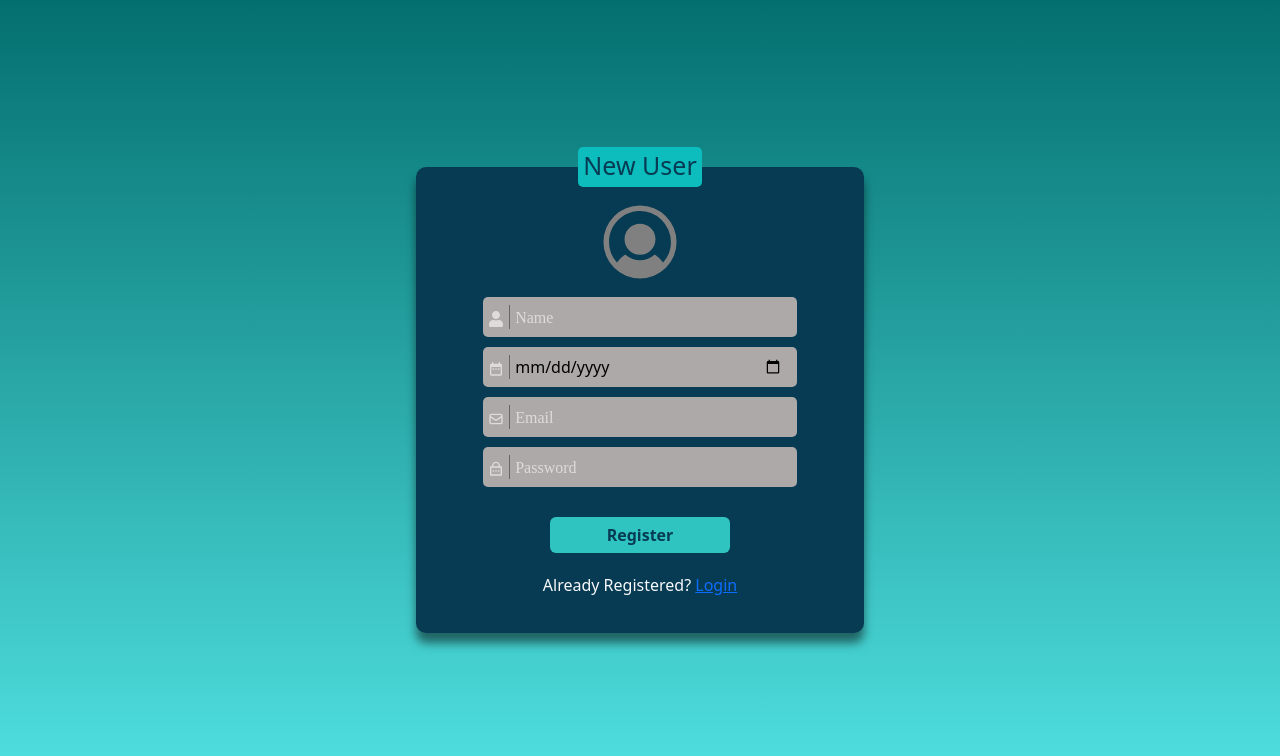
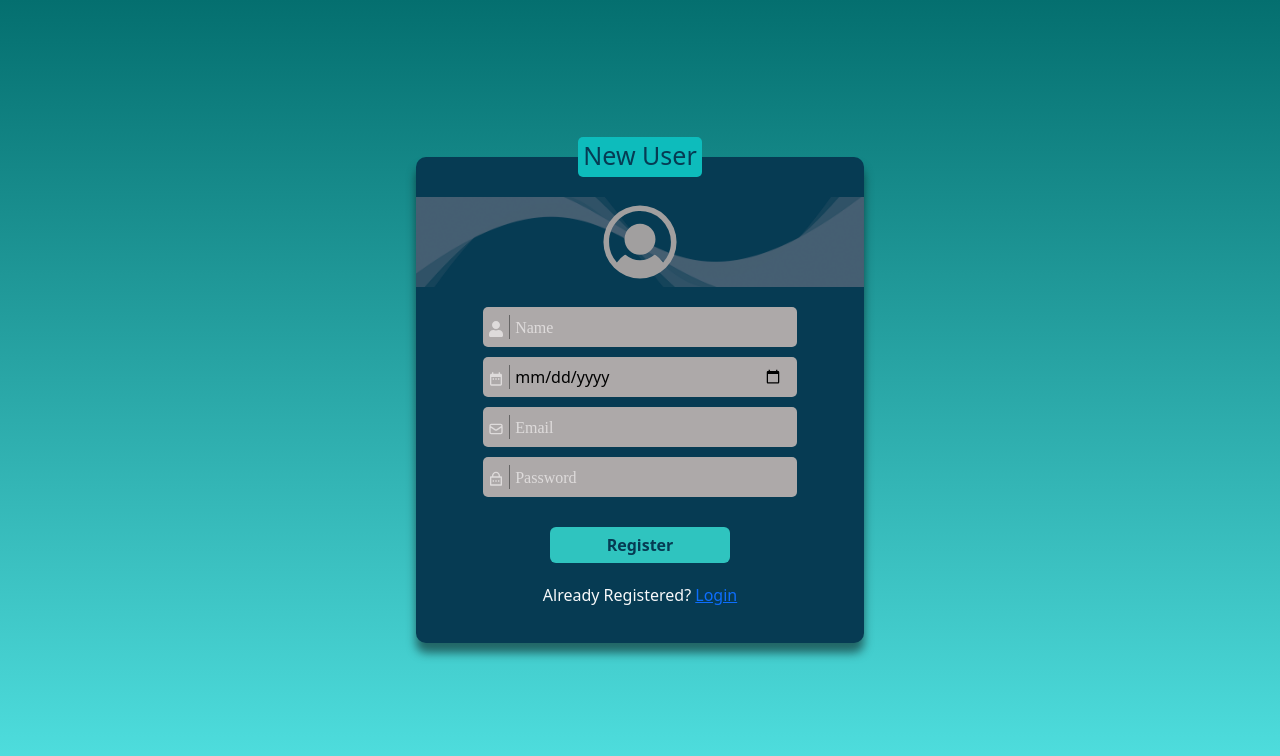
Before and after one commit to SahilDhage555/Login-System, a React (Create React App) app: page /register in a window 1280 px wide. Shown: the top 756 px of the page. Built offline with nearby package versions, Linux system fonts and the light colour scheme.

Commit message:
Changes Done

```diff
--- a/src/Components/RegForm.jsx
+++ b/src/Components/RegForm.jsx
@@ -6,6 +6,7 @@ import { HiOutlineMail } from "react-icons/hi";
 import { RiLockPasswordLine } from "react-icons/ri";
 import { MdDateRange } from "react-icons/md";
 import { Link, useNavigate } from "react-router-dom";
+
 
 function RegForm() {
   // State to hold registration form data (name, dateOfBirth, email, password)
@@ -60,8 +61,8 @@ function RegForm() {
         </div>
 
         {/* User icon to represent the registration form */}
-        <div className="">
-          <PiUserCircleFill className="icon" />
+        <div className="UserIcon" style={{}} >
+          <PiUserCircleFill className="icon " />
         </div>
 
         {/* Input field for user name */}
--- a/src/Components/style.css
+++ b/src/Components/style.css
@@ -53,10 +53,23 @@ input::placeholder {
     color: rgb(6, 59, 83);
 }
 
+.UserIcon {
+    width: 100%;
+    background-image: url('../Images/Wave-Img.png');
+    background-size: cover;
+    background-position: center;
+    display: flex;
+    justify-content: center;
+    align-items: center;
+    margin-top: -30px;
+    margin-bottom: 10px;
+  }
+
 .icon {
-    margin-top: -40px;
+    width: 200px;
+    margin: auto;
     font-size: 90px;
-    color: gray;
+    color: rgb(161, 159, 159);
 }
 
 .inputFeild {
```
Also changed, not shown: public/index.html (+0 -9 lines), src/Images/Wave-Img.png (added).
